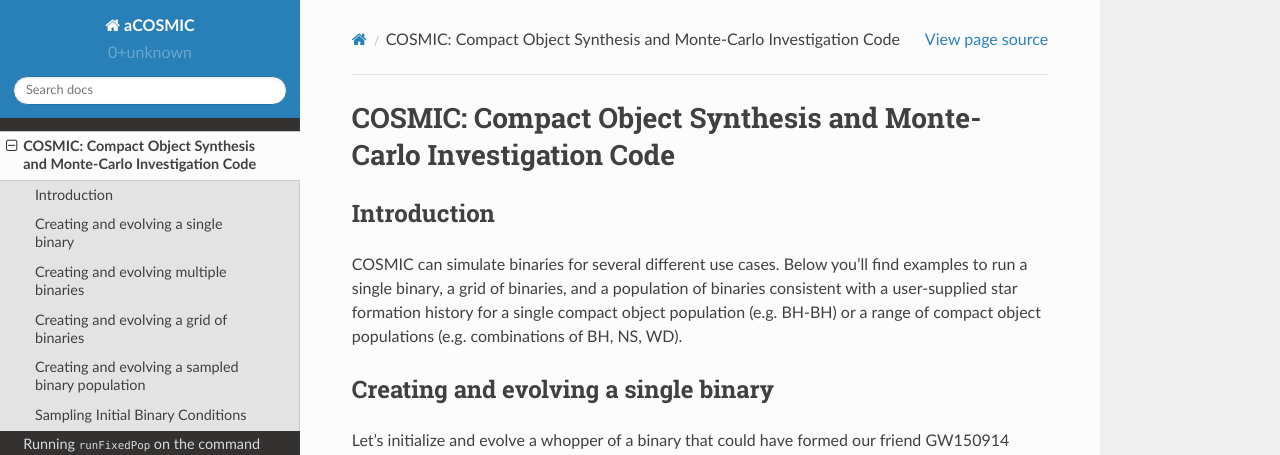
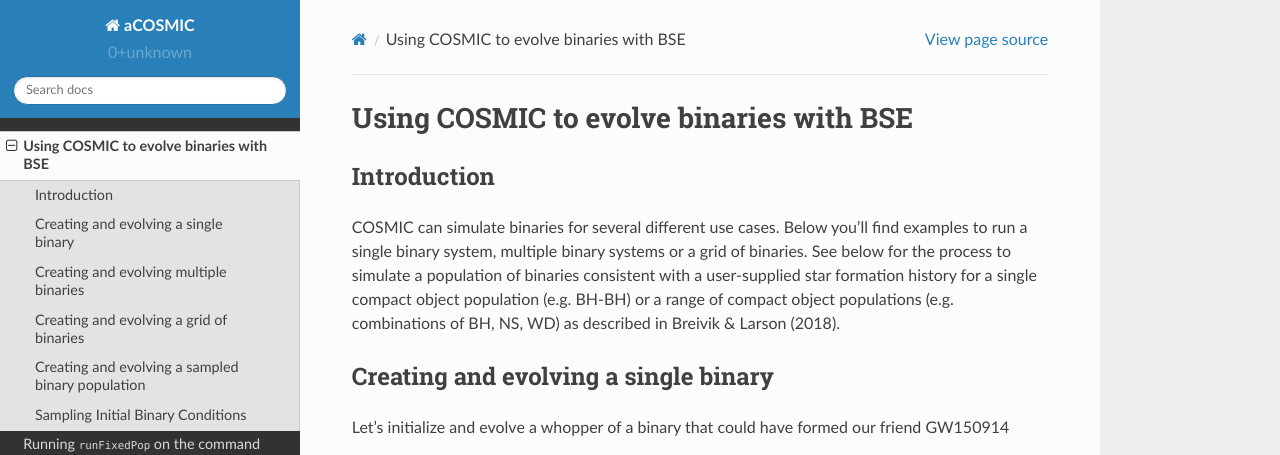
Before and after one commit to COSMIC-PopSynth/COSMIC, a Sphinx documentation site: the page built from docs/examples/index.rst, in a window 1280 px wide and 1400 px high. Shown: the top 455 px of the window. Built offline with Sphinx 7.4.7 and the Read the Docs theme 2.0.0, drawn with Linux system fonts in a browser that asks for light colours; some of the changed text lies outside the part shown.

Commit message:
trying to update docs

```diff
--- a/docs/examples/index.rst
+++ b/docs/examples/index.rst
@@ -1,8 +1,8 @@
 .. _examples:
 
-###################################################################
-COSMIC: Compact Object Synthesis and Monte-Carlo Investigation Code
-###################################################################
+########################################
+Using COSMIC to evolve binaries with BSE
+########################################
 
 
 ************
@@ -10,10 +10,14 @@
 ************
 
 COSMIC can simulate binaries for several different use cases. Below
-you'll find examples to run a single binary, a grid of binaries, and
+you'll find examples to run a single binary system, multiple binary
+systems or a grid of binaries. See below for the process to simulate
 a population of binaries consistent with a user-supplied star formation
 history for a single compact object population (e.g. BH-BH) or a range
-of compact object populations (e.g. combinations of BH, NS, WD).
+of compact object populations (e.g. combinations of BH, NS, WD) as
+described in Breivik & Larson (2018).
+
+
 
 *************************************
 Creating and evolving a single binary
@@ -94,14 +98,23 @@
 Creating and evolving a sampled binary population
 *************************************************
 
+To generate a Milky Way like population, we need to generate an initial set of
+binaries that is representative of a population born in the Milky Way. This means
+we need to supply several arguments to our initial binary sampler. There are two
+distinct ways to generate the initial population:
+1 - assume all binary paramters are independent of one another
+2 - try to account for paramter dependencies
+
+We consider both cases below.
+
+**********************************
+Sampling Initial Binary Conditions
+**********************************
+
 .. ipython::
 
     In [1]: from aCOSMIC.sample.initialbinarytable import InitialBinaryTable
 
-    In [2]: sampled_binaries = InitialBinaryTable.sampler('independent')
+    In [2]: IBT, sampled_mass = InitialBinaryTable.sampler('independent', primary_min=0.08, primary_max=5.0, primary_model='kroupa93', ecc_model='thermal', SFH_model='const', component_age=10000.0, size=1000)
 
-    In [3]: print(sampled_binaries)
-
-**********************************
-Sampling Initial Binary Conditions
-**********************************
+    In [3]: print(IBT)
```
